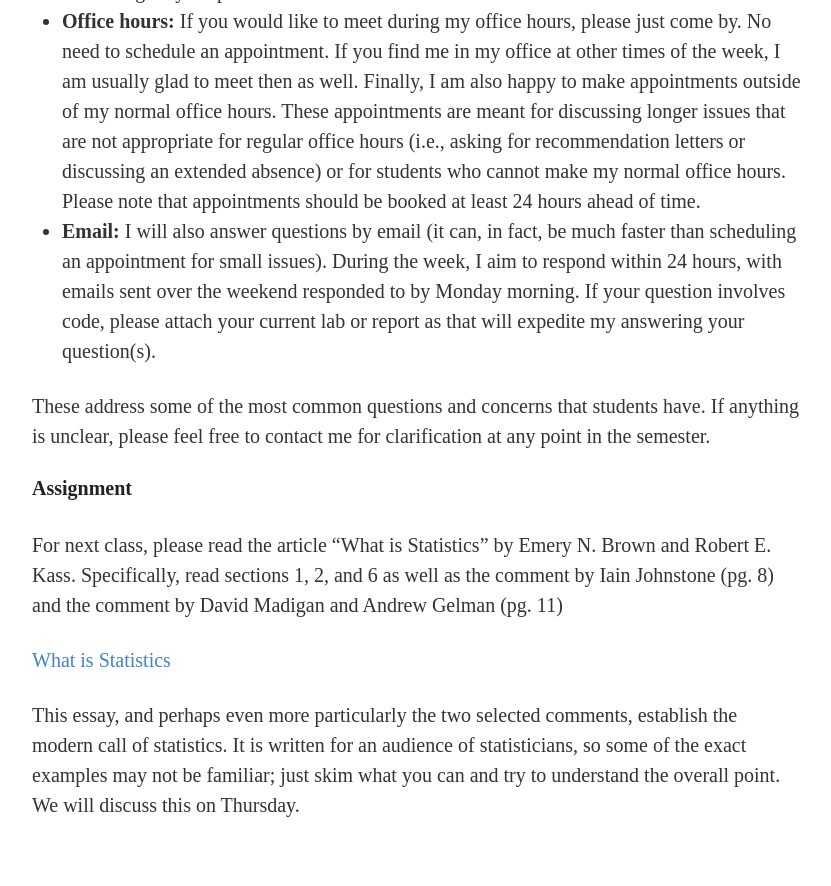
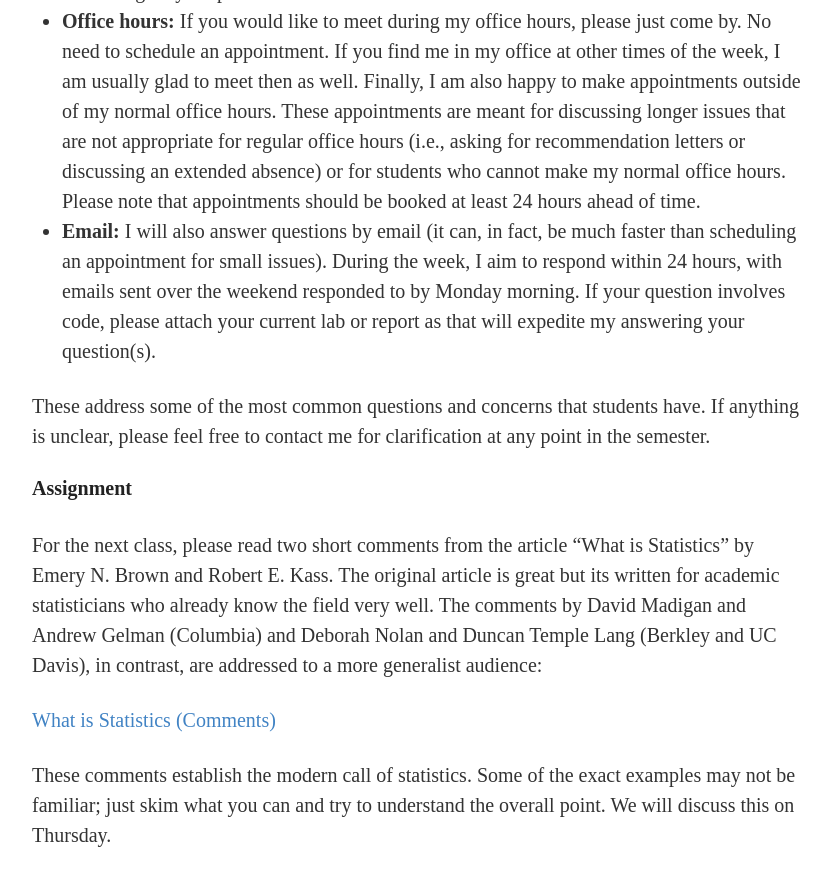
Before and after one commit to statsmaths/stat209, a Jekyll site: the page built from _notes/class01-introduction-stats.md, in a window 1280 px wide and 900 px high, scrolled down 5393 px. Shown: the top 886 px of the window, without its empty margins (223-1054 px from the left). Built offline with Jekyll 4.4.1, drawn with Linux system fonts in a browser that asks for light colours.

Commit message:
update class01

```diff
--- a/_notes/class01-introduction-stats.md
+++ b/_notes/class01-introduction-stats.md
@@ -206,15 +206,15 @@ me for clarification at any point in the semester.
 
 ### Assignment
 
-For next class, please read the article "What is Statistics"
-by Emery N. Brown and Robert E. Kass. Specifically, read sections
-1, 2, and 6 as well as the comment by Iain Johnstone (pg. 8)
-and the comment by David Madigan and Andrew Gelman (pg. 11)
+For the next class, please read two short comments from the article
+"What is Statistics" by Emery N. Brown and Robert E. Kass. The original
+article is great but its written for academic statisticians who already
+know the field very well. The comments by David Madigan and Andrew Gelman
+(Columbia) and Deborah Nolan and Duncan Temple Lang (Berkley and UC Davis),
+in contrast, are addressed to a more generalist audience:
 
-[What is Statistics](../assets/pdfs/what-is-statistics.pdf)
+[What is Statistics (Comments)](../assets/pdfs/what-is-statistics.pdf)
 
-This essay, and perhaps even more particularly the two selected
-comments, establish the modern call of statistics. It is written
-for an audience of statisticians, so some of the exact examples
-may not be familiar; just skim what you can and try to understand
-the overall point. We will discuss this on Thursday.
+These comments establish the modern call of statistics. Some of the
+exact examples may not be familiar; just skim what you can and try to
+understand the overall point. We will discuss this on Thursday.
```
Also changed, not shown: _notes/class01-introduction-stats.Rmd (+10 -10 lines), 2 other files.
